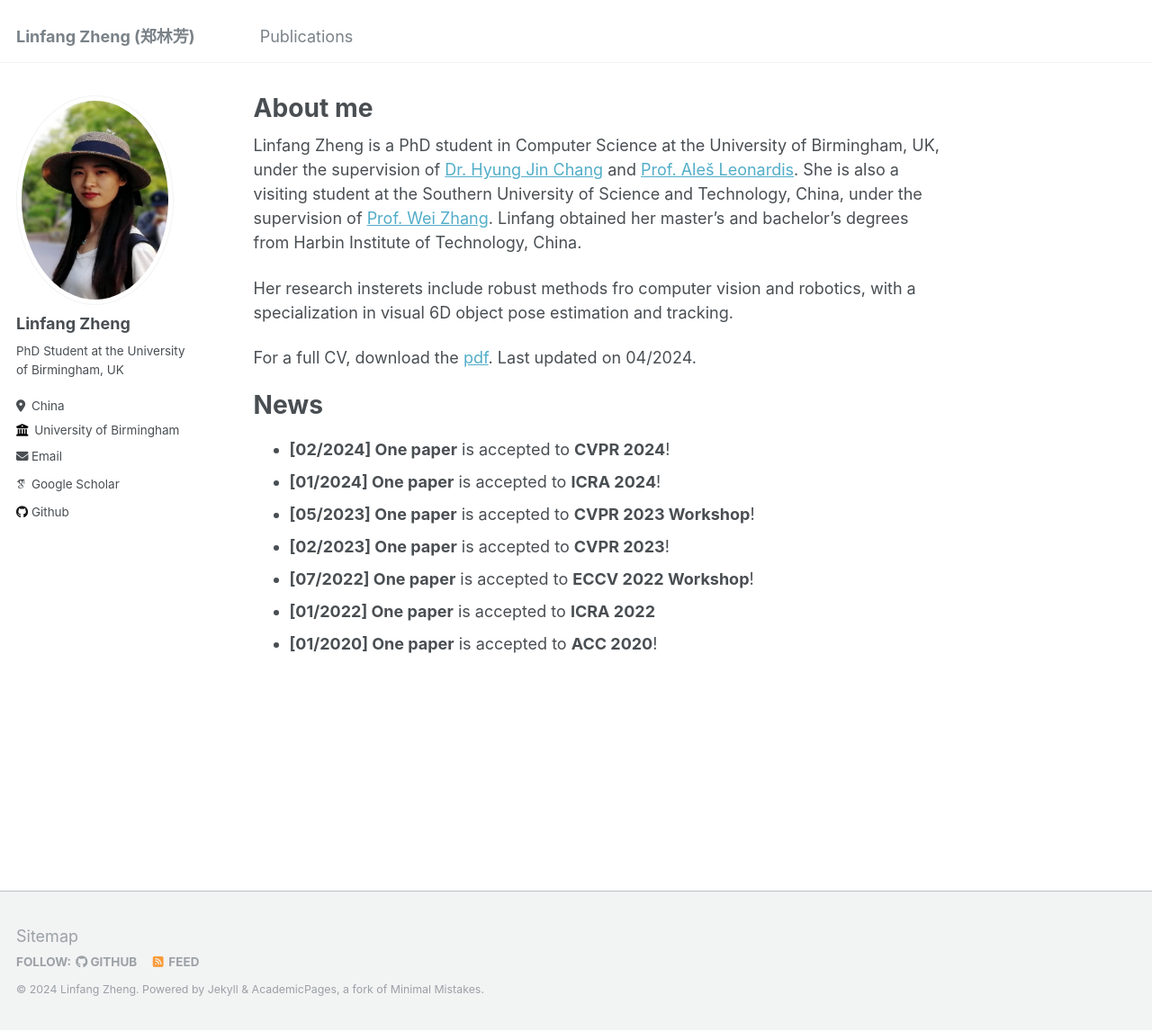
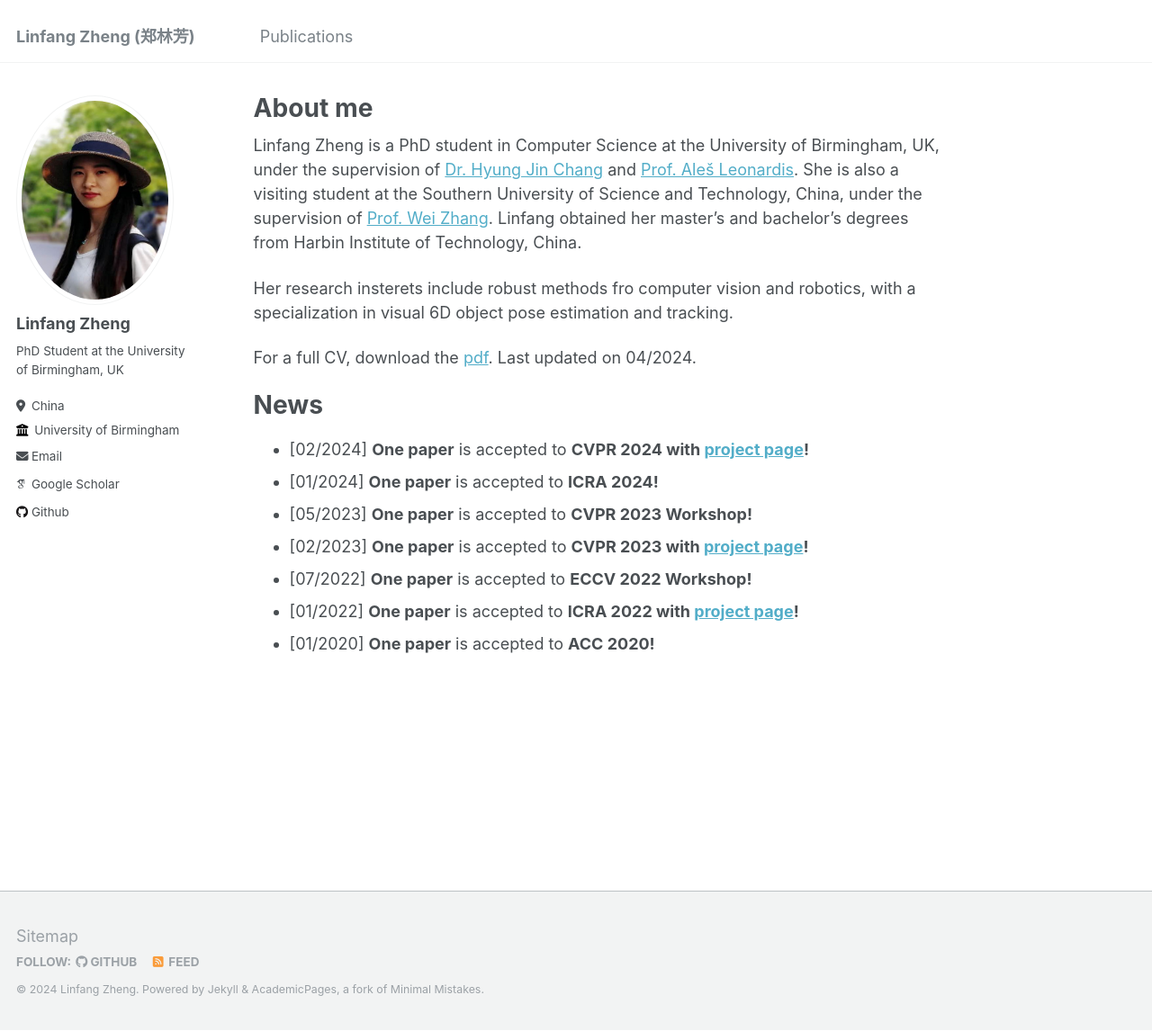
Before and after one commit to Lynne-Zheng-Linfang/Lynne-Zheng-Linfang.github.io, a Jekyll site: the page built from _pages/about.md, in a window 1280 px wide and 1146 px high. Shown: the whole window at 90% size. Built offline with Jekyll 4.4.1, drawn with Linux system fonts in a browser that asks for light colours; some web fonts are replaced.

Commit message:
added project page to about.md

```diff
--- a/_pages/about.md
+++ b/_pages/about.md
@@ -16,12 +16,10 @@ For a full CV, download the [pdf](https://lynne-zheng-linfang.github.io/files/CV
 News
 ======
 
-<ul>
-  <li><strong>[02/2024] One paper</strong> is accepted to <strong>CVPR 2024</strong>!</li>
-  <li><strong>[01/2024] One paper</strong> is accepted to <strong>ICRA 2024</strong>!</li>
-  <li><strong>[05/2023] One paper</strong> is accepted to <strong>CVPR 2023 Workshop</strong>!</li>
-  <li><strong>[02/2023] One paper</strong> is accepted to <strong>CVPR 2023</strong>!</li>
-  <li><strong>[07/2022] One paper</strong> is accepted to <strong>ECCV 2022 Workshop</strong>!</li>
-  <li><strong>[01/2022] One paper</strong> is accepted to <strong>ICRA 2022</strong></li>
-  <li><strong>[01/2020] One paper</strong> is accepted to <strong>ACC 2020</strong>!</li>
-</ul>
+ * [02/2024] **One paper** is accepted to **CVPR 2024 with [project page](https://lynne-zheng-linfang.github.io/georef.github.io/)!**
+ * [01/2024] **One paper** is accepted to **ICRA 2024!**
+ * [05/2023] **One paper** is accepted to **CVPR 2023 Workshop!**
+ * [02/2023] **One paper** is accepted to **CVPR 2023 with [project page](https://lynne-zheng-linfang.github.io/hspose.github.io/)!**
+ * [07/2022] **One paper** is accepted to **ECCV 2022 Workshop!**
+ * [01/2022] **One paper** is accepted to **ICRA 2022 with [project page](https://lynne-zheng-linfang.github.io/TP-AE.github.io/)!**
+ * [01/2020] **One paper** is accepted to **ACC 2020!**
```
